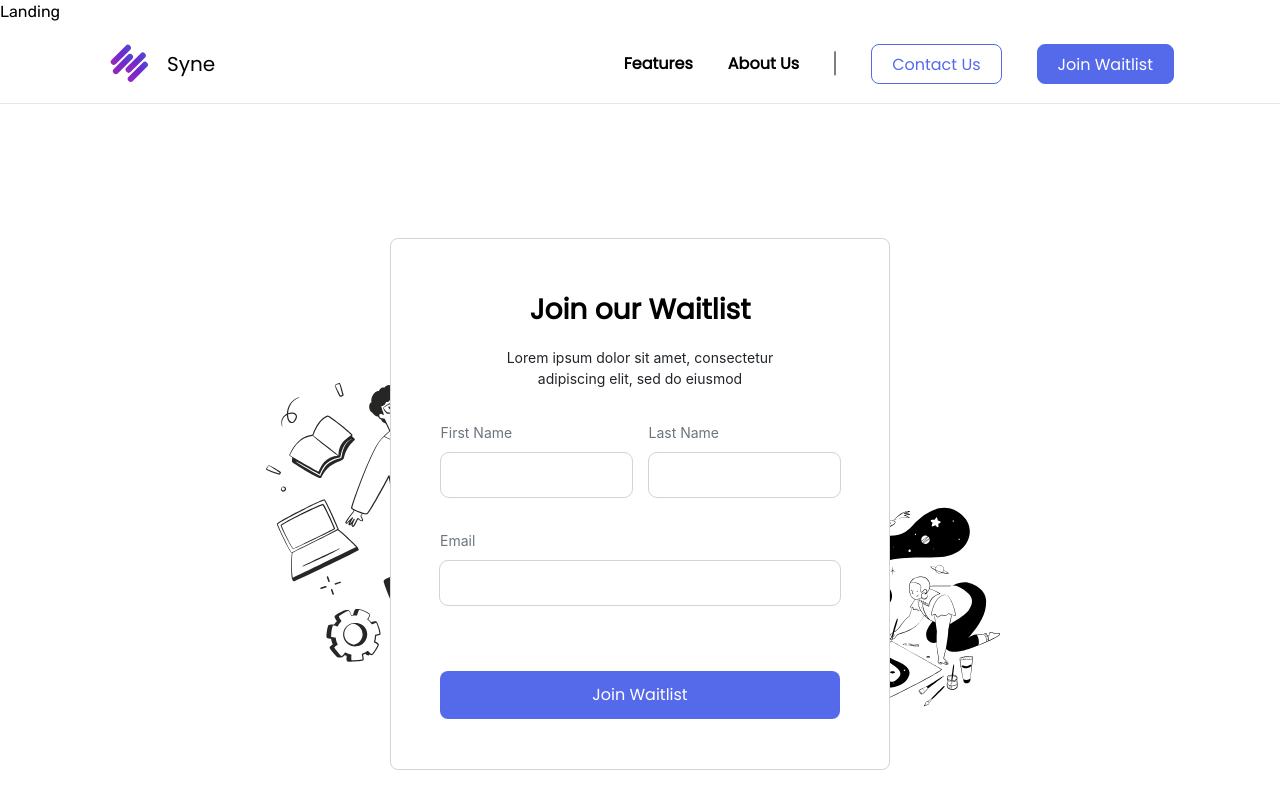
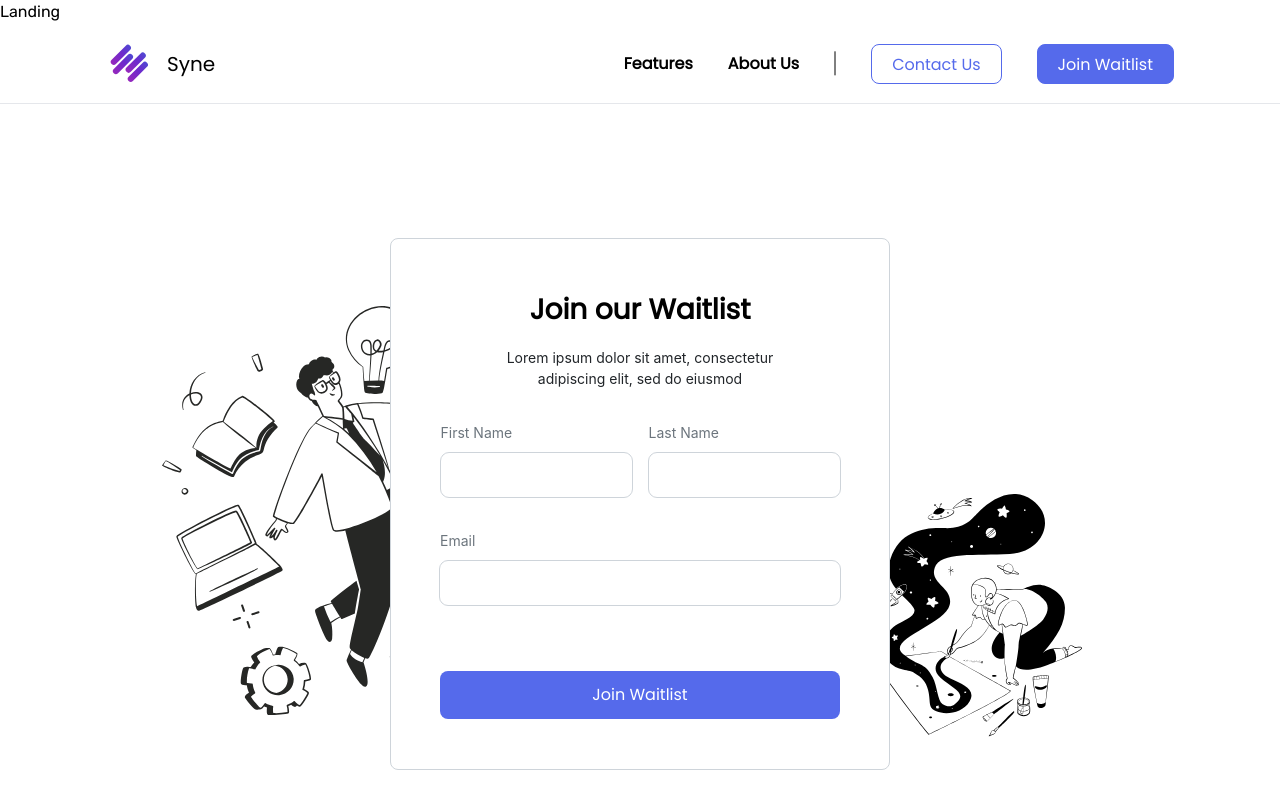
Before and after one commit to jeannyinthelamp/sycamore.ai, a React (Create React App) app: page / in a window 1280 px wide. Shown: the top 800 px of the page. Built offline with nearby package versions, Linux system fonts and the light colour scheme.

Commit message:
Update image positioning

```diff
--- a/src/Components/Landing/Waitlist/Waitlist.js
+++ b/src/Components/Landing/Waitlist/Waitlist.js
@@ -6,6 +6,20 @@ export default function Waitlist() {
   return (
     <section className='waitlist-outer-wrapper w-screen h-auto flex justify-center items-center bg-[#FFF]'>
       <div className='waitlist-inner-wrapper relative w-[1440px] h-[800px] flex justify-center items-center'>
+        <div className='image-wrapper relative w-auto h-auto z-0'>
+          {/* //* images here */}
+          <img
+            //
+            src={smart_people_left}
+            alt='floating business man'
+            className='absolute z-[-1] top-[4%] left-[-56.3%] '
+          />
+          <img
+            //
+            src={smart_people_right}
+            alt='artist painting'
+            className='absolute z-[-1] bottom-[5%] right-[-43%]'
+          />
           <div className='waitlist-card-wrapper z-10 w-[500px] h-auto flex flex-col justify-start items-center p-[50px] bg-white border border-solid border-[#CED4DA] rounded-[8px]'>
             <div className='waitlist-card-text-wrapper w-[298px] h-auto flex flex-col gap-[16px] items-center'>
               <h1 className='font-[Poppins] text-[28px] font-semibold leading-[42px]'>
@@ -25,7 +39,7 @@ export default function Waitlist() {
                     //
                     type='text'
                     name='first-name'
-                  className=' w-[191px] h-auto mt-[8px] mr-[17px] py-[10px] px-[16px] outline outline-1 outline-[#CED4DA] rounded-[8px]'
+                    className=' w-[191px] h-auto mt-[8px] mr-[17px] py-[10px] px-[16px] text-[#212529] outline outline-1 outline-[#CED4DA] rounded-[8px]'
                   />
                 </label>
                 <label className='flex flex-col font-[Inter] text-[#6C757D] text-[14px] font-normal leading-[24px]'>
@@ -34,11 +48,11 @@ export default function Waitlist() {
                     //
                     type='text'
                     name='last-name'
-                  className='w-[191px] h-auto mt-[8px] py-[10px] px-[16px] outline outline-1 outline-[#CED4DA] rounded-[8px]'
+                    className='w-[191px] h-auto mt-[8px] py-[10px] px-[16px] text-[#212529] outline outline-1 outline-[#CED4DA] rounded-[8px]'
                   />
                 </label>
               </div>
-            {/* //* email to submit button wrapper */}
+              {/* //* email & submit button wrapper */}
               <div className='form-email-button-wrapper w-auto h-auto mt-[32px] flex flex-col justify-center items-center'>
                 <label className='flex flex-col font-[Inter] text-[#6C757D] text-[14px] font-normal leading-[24px]'>
                   Email
@@ -47,11 +61,13 @@ export default function Waitlist() {
                     type='email'
                     name='email'
                     required
-                  className=' w-[400px] h-auto mt-[8px] py-[10px] px-[16px] outline outline-1 outline-[#CED4DA] rounded-[8px]'
+                    className=' w-[400px] h-auto mt-[8px] py-[10px] px-[16px] text-[#212529]  outline outline-1 outline-[#CED4DA] rounded-[8px]'
                   />
                 </label>
-              {/* //* Toggle here */}
-              <div className='toggle-wrapper mt-[33.5px] flex flex-row '></div>
+
+                <div className='toggle-wrapper mt-[33.5px] w-[100%] flex flex-row justify-start items-start '>
+                  {/* //* Build Toggle Switch here */}
+                </div>
 
                 <input
                   type='submit'
@@ -61,19 +77,7 @@ export default function Waitlist() {
               </div>
             </form>
           </div>
-        {/* //* images here */}
-        <img
-          //
-          src={smart_people_left}
-          alt='floating business man'
-          className='absolute z-0 top-[25%] left-[17.6%]  w-[385px] h-[399px]'
-        />
-        <img
-          //
-          src={smart_people_right}
-          alt='artist painting'
-          className='absolute z-0 bottom-[22%] right-[20.4%] w-[209px] h-[242px]'
-        />
+        </div>
       </div>
     </section>
   );
```
Lines whose indentation alone changed are shown as unchanged.
